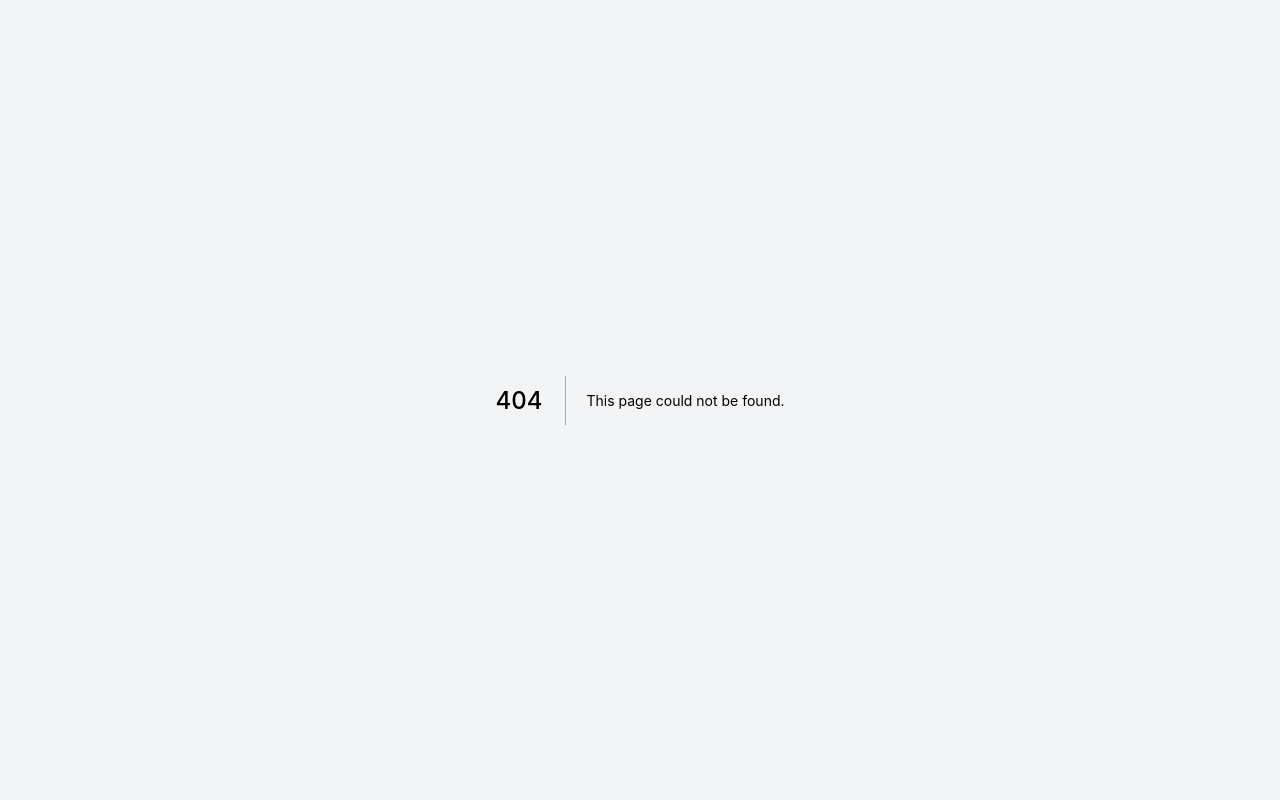
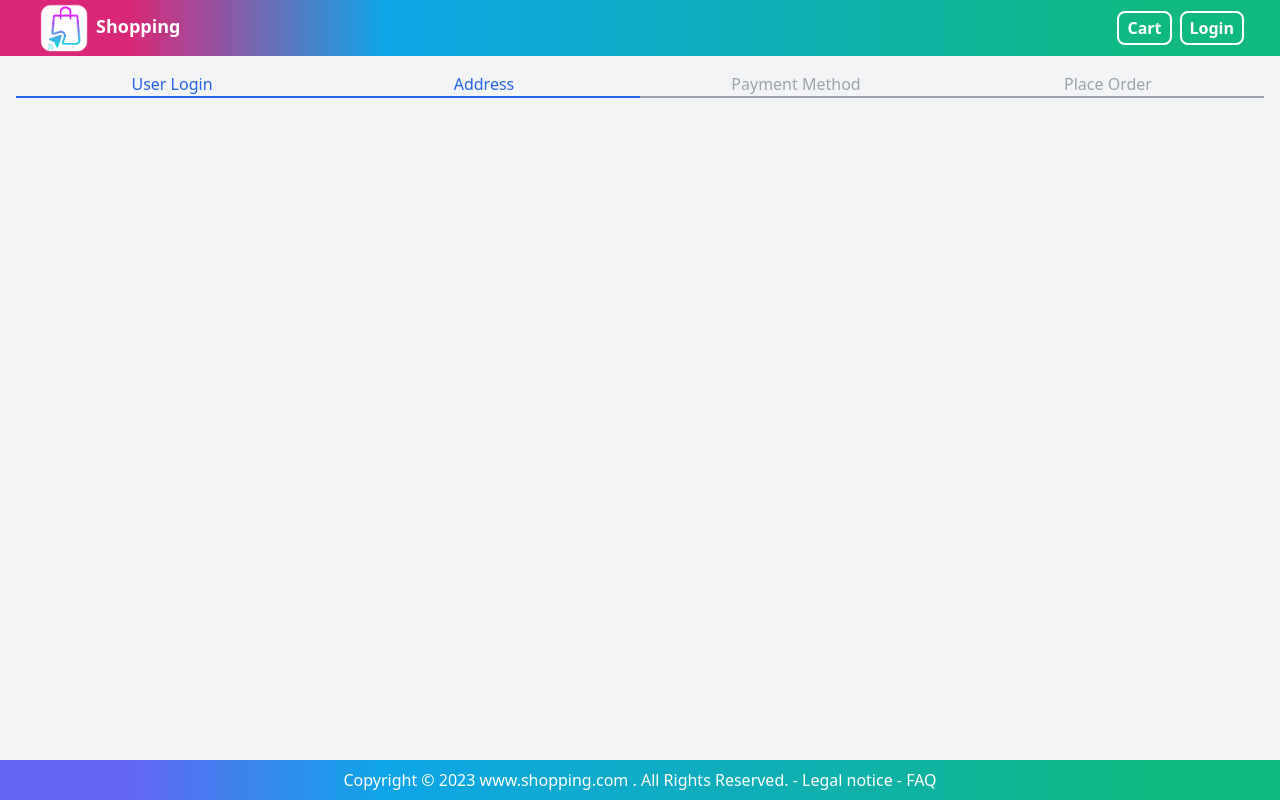
Before and after one commit to Mehranlip/Shopping-NextJs-Express, a Next.js app: page /shipping in a window 1280 px wide. Before the commit this address had no page. Built offline with nearby package versions, Linux system fonts and the light colour scheme; no server answers.

Commit message:
add checkout pages

```diff
--- /dev/null
+++ b/components/CheckoutWizard.js
@@ -0,0 +1,23 @@
+function CheckoutWizard({ activeStep = 0 }) {
+    const titles = ['User Login', 'Address', 'Payment Method', 'Place Order']
+
+    return (
+        <div className='mb-5 flex flex-wrap'>
+            {titles.map((item, index) => (
+                <div
+                    className={`flex-1 border-b-2 text-center
+            ${index <= activeStep
+                            ? 'border-blue-600 text-blue-600'
+                            : 'border-gray-400 text-gray-400'
+                        }
+            `}
+                    key={item}
+                >
+                    {item}
+                </div>
+            ))}
+        </div>
+    )
+}
+
+export default CheckoutWizard
--- /dev/null
+++ b/pages/shipping.js
@@ -0,0 +1,13 @@
+
+import Layout from './../components/Layout';
+import dynamic from 'next/dynamic'
+import CheckoutWizard from '../components/CheckoutWizard';
+
+function Shipping() {
+    return <Layout title="Shipping">
+        <CheckoutWizard activeStep={1} />
+    </Layout>
+}
+
+
+export default dynamic(() => Promise.resolve(Shipping), { ssr: false })
```
Also changed, not shown: 2 other files (tests, documents, lock files or other folders).
